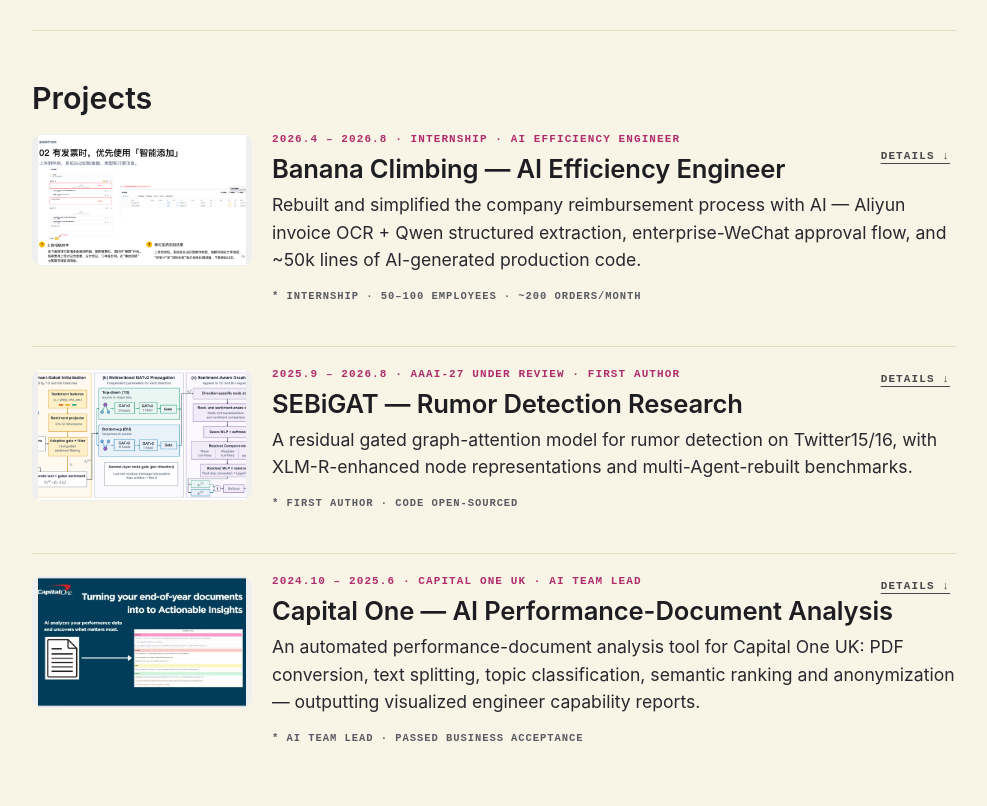
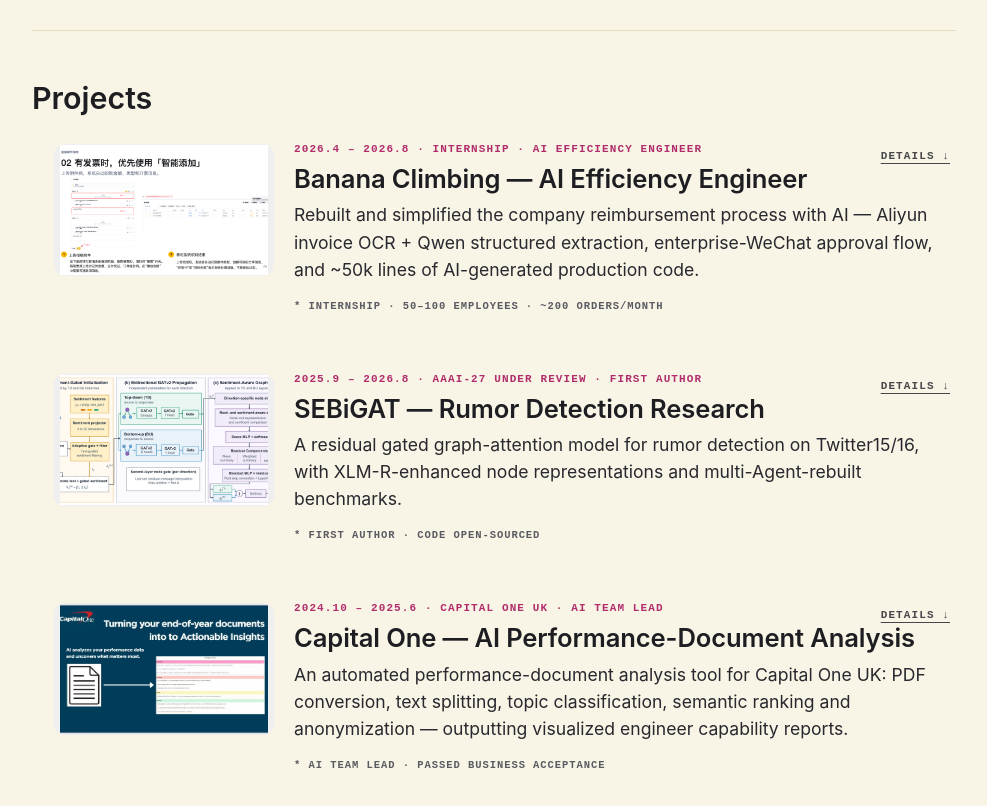
Before and after one commit to Hongjin-Lin/portfolio-site, a React (Vite) app: page / in a window 1280 px wide. Shown: the part 802-1608 px from the top of the page, without its empty margins (292-1279 px from the left). Built offline with nearby package versions, Linux system fonts and the light colour scheme; a small style sheet from the web is missing; a web font is replaced by a local one.

Commit message:
Projects: tania.dev series interaction — hover dark rounded box, click row to expand details, thumb lightbox unchanged

```diff
--- a/src/styles.css
+++ b/src/styles.css
@@ -188,8 +188,9 @@ html[data-tn-dark="1"] .tn-nav a:hover { background: rgba(255, 255, 255, .06); }
 /* ===== projects rows ===== */
 .tn-projects { margin-top: 44px; }
 .tn-projects h2 { margin: 0 0 6px; }
-.tn-proj { display: flex; flex-wrap: wrap; gap: 12px 20px; padding: 22px 0; border-top: 1px solid var(--tn-border); position: relative; }
-.tn-proj:first-of-type { border-top: 0; padding-top: 10px; }
+.tn-proj { display: flex; flex-wrap: wrap; gap: 12px 20px; padding: 20px 22px; border-radius: 14px; background: transparent; transition: background .25s ease; cursor: pointer; position: relative; }
+.tn-proj:hover, .tn-proj.open { background: rgba(40, 40, 46, .055); }
+html[data-tn-dark="1"] .tn-proj:hover, html[data-tn-dark="1"] .tn-proj.open { background: rgba(255, 255, 255, .055); }
 .tn-proj .thumb { flex: 0 0 220px; align-self: flex-start; border: 0; border-radius: 10px; overflow: hidden; }
 .tn-proj .thumb img { display: block; width: 100%; aspect-ratio: 16/10; object-fit: cover; }
 .tn-proj .body { flex: 1; min-width: 0; }
```
